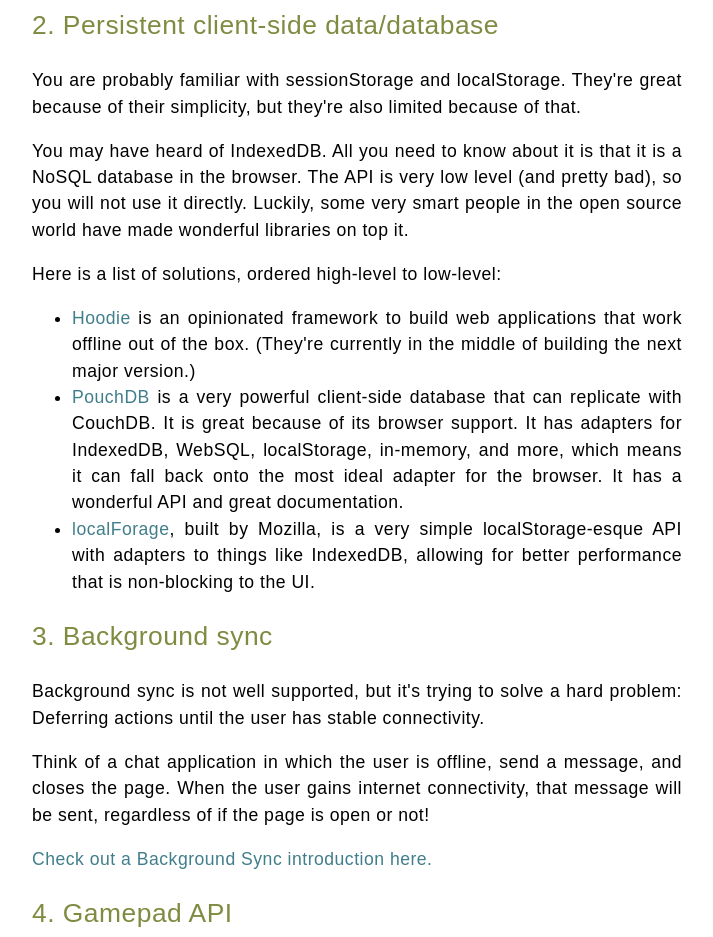
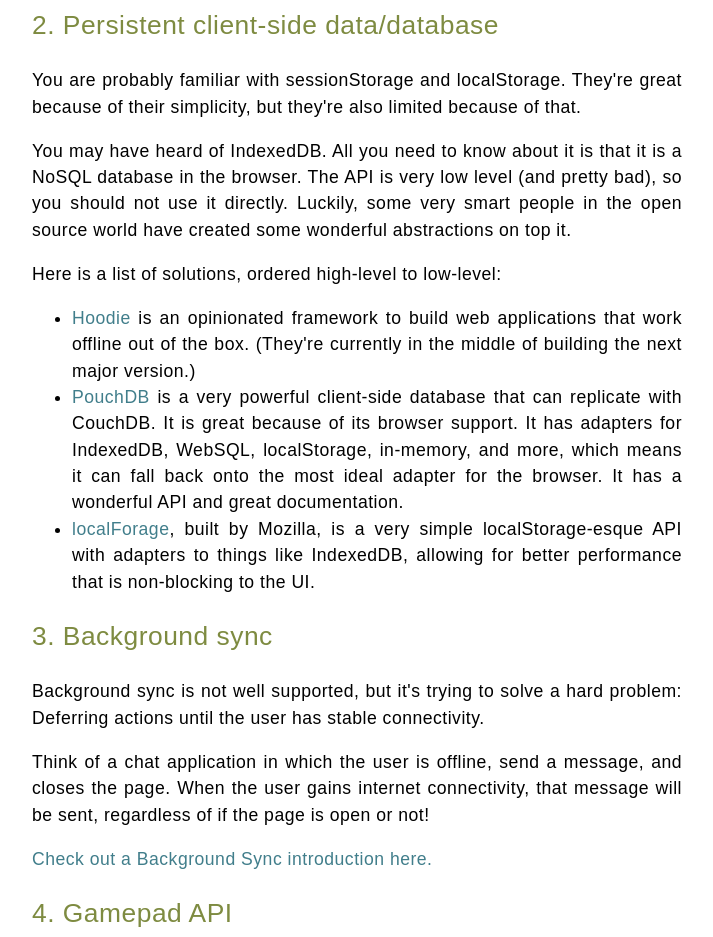
Before and after one commit to aeharding/youmightnotneedelectron, a website: page index.html in a window 1280 px wide. Shown: the part 1520-2457 px from the top of the page, without its empty margins (283-996 px from the left). Drawn offline with nearby package versions, Linux system fonts and the light colour scheme.

Commit message:
Update index.html

```diff
--- a/index.html
+++ b/index.html
@@ -58,7 +58,7 @@
 
     <p>You are probably familiar with sessionStorage and localStorage. They're great because of their simplicity, but they're also limited because of that.</p>
 
-    <p>You may have heard of IndexedDB. All you need to know about it is that it is a NoSQL database in the browser. The API is very low level (and pretty bad), so you will not use it directly. Luckily, some very smart people in the open source world have made wonderful libraries on top it.</p>
+    <p>You may have heard of IndexedDB. All you need to know about it is that it is a NoSQL database in the browser. The API is very low level (and pretty bad), so you should not use it directly. Luckily, some very smart people in the open source world have created some wonderful abstractions on top it.</p>
 
     <p>Here is a list of solutions, ordered high-level to low-level:</p>
 
```
